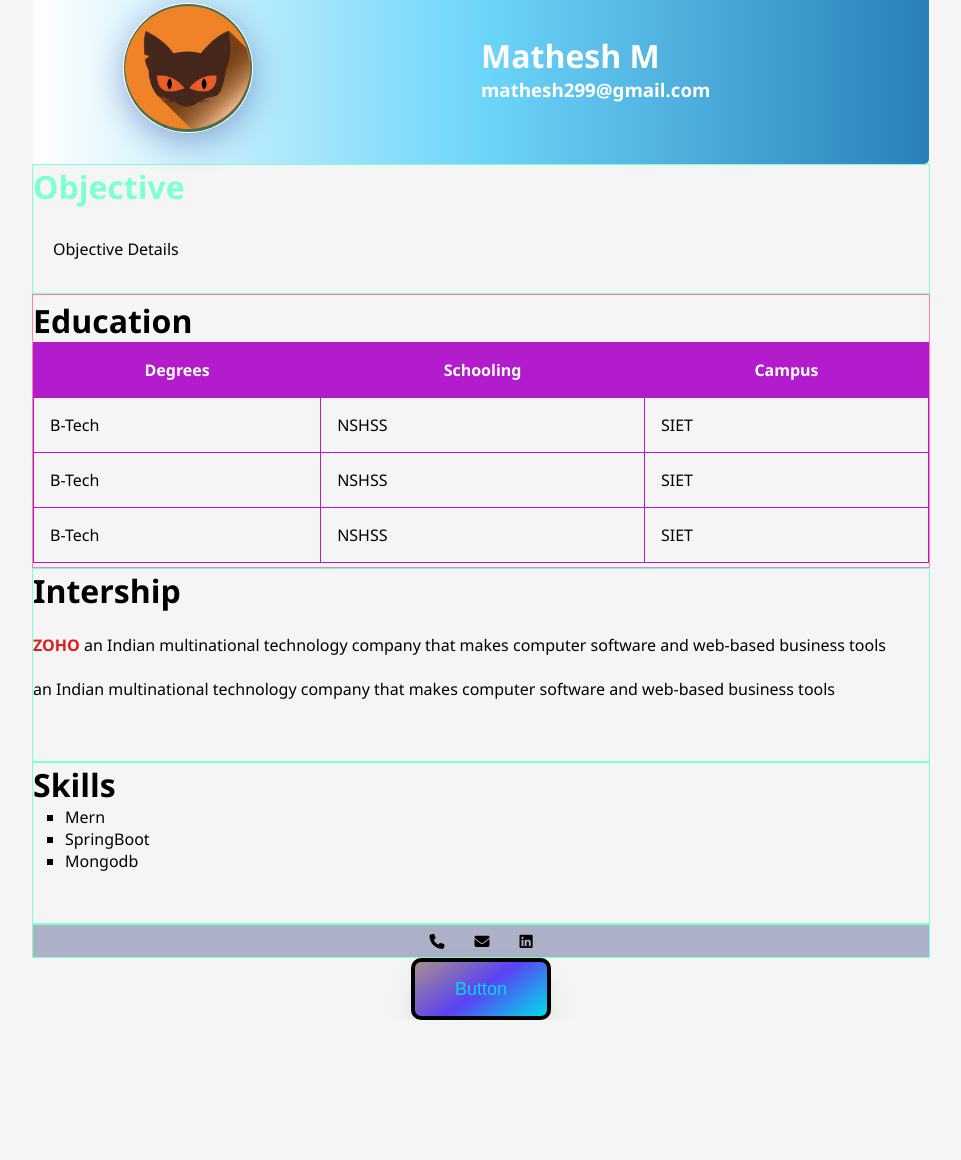
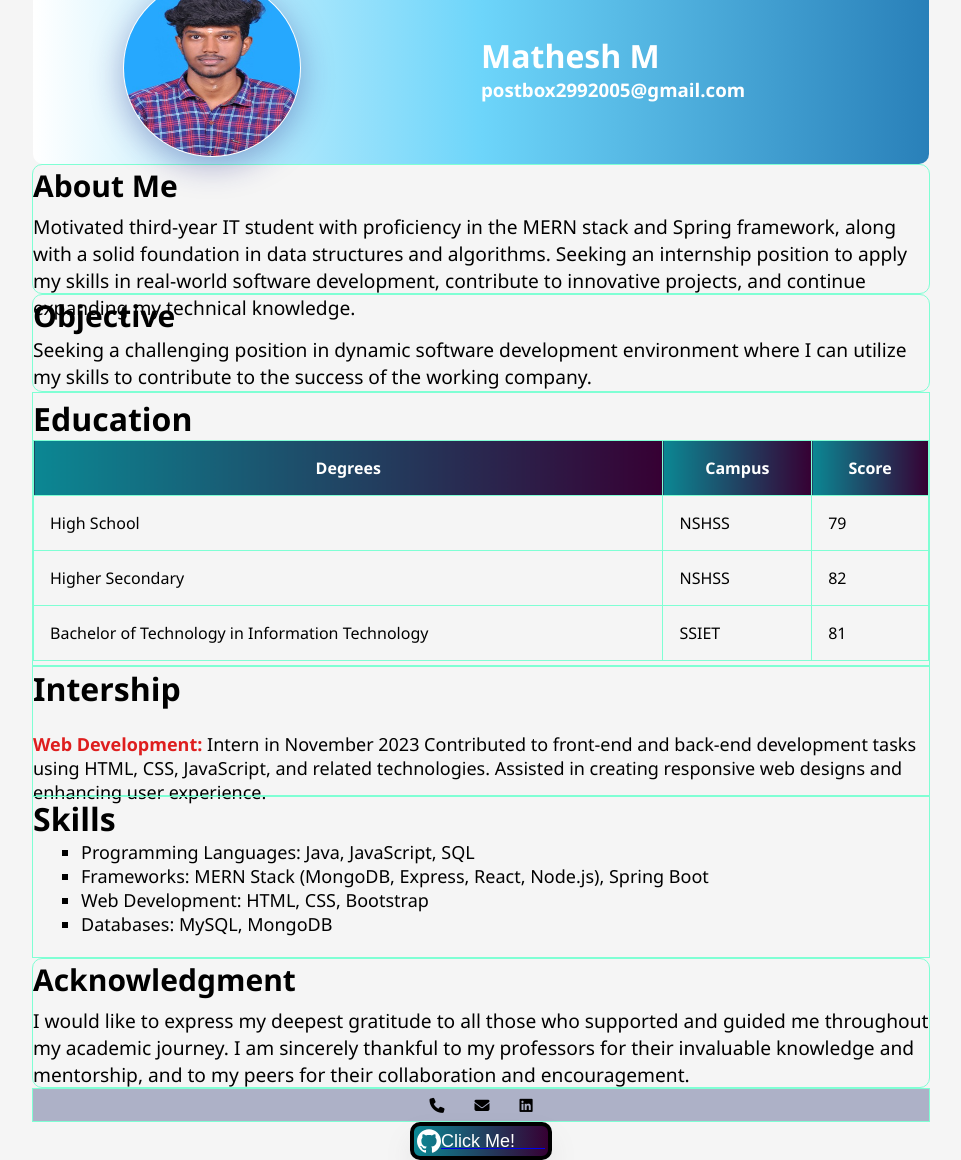
Before and after one commit to Mathesh-299/Website, a plain HTML site: page index.html in a window 1280 px wide. Shown: the part 28-1188 px from the top of the page, without its empty margins (159-1120 px from the left). Before the commit the page ends 1048 px from the top, so only its background shows below. Drawn offline with Linux system fonts and the light colour scheme.

Commit message:
update all

```diff
--- a/index.html
+++ b/index.html
@@ -22,7 +22,6 @@
             font-family:'Segoe UI', Tahoma, Geneva, Verdana, sans-serif;
             display: flex;
             flex-direction: column;
-
             justify-content: center;
             align-items: center;
             overflow-x: hidden;
@@ -43,7 +42,8 @@
             flex-direction: row;
             justify-content: center;
             align-items: center;
-            border-radius: 5px;
+            /* border-radius: 5px; */
+            border-radius: 10px;
 
         }
 
@@ -69,8 +69,8 @@
 
 
         .profile-img {
-            height: 8rem;
-            width: 8rem;
+            height: 11rem;
+            width: 11rem;
             border-radius: 100px;
             background: rgba( 255, 255, 255, 1 );
 box-shadow: 0 8px 32px 0 rgba( 31, 38, 135, 0.37 );
@@ -91,6 +91,31 @@ border: 1px solid rgba( 255, 255, 255, 0.18 );
             justify-content: start;
             align-items: start;
 
+            border-radius: 10px;
+            /* padding: 10px; */
+        }
+        .section10 {
+            width: 70%;
+            height: 6rem;
+            /* background-color: aquamarine; */
+            border: 1px solid aquamarine;
+            display: flex;
+            flex-direction: column;
+            justify-content: start;
+            align-items: start;
+border-radius: 10px;
+            /* padding: 10px; */
+        }
+        .section11 {
+            width: 70%;
+            height: 8rem;
+            /* background-color: aquamarine; */
+            border: 1px solid aquamarine;
+            display: flex;
+            flex-direction: column;
+            justify-content: start;
+            align-items: start;
+border-radius: 10px;
             /* padding: 10px; */
         }
 
@@ -100,7 +125,7 @@ border: 1px solid rgba( 255, 255, 255, 0.18 );
             height: 70%;
             height: 17rem;
             /* background-color: aquamarine; */
-            border: 1px solid rgb(255, 127, 178);
+            border: 1px solid aquamarine;
             display: flex;
             flex-direction: column;
             justify-content: center;
@@ -111,7 +136,7 @@ border: 1px solid rgba( 255, 255, 255, 0.18 );
 
         .section4 {
             width: 70%;
-            height: 12rem;
+            height: 8rem;
             background-color: #f5f5f5;
             border: 1px solid aquamarine;
             display: flex;
@@ -123,9 +148,10 @@ border: 1px solid rgba( 255, 255, 255, 0.18 );
 
 
         .section-title {
-            height: 40%;
-            color: aquamarine;
-            font-weight:bolder;
+            height: 20%;
+            color: rgb(0, 0, 0);
+            /* font-weight:; */
+            font-size: 30px;
 
         }
 
@@ -141,7 +167,10 @@ border: 1px solid rgba( 255, 255, 255, 0.18 );
         border-collapse: collapse;
         }
         th {
-            background-color: rgb(178, 28, 205);
+            background: #360033;  /* fallback for old browsers */
+background: -webkit-linear-gradient(to right, #0b8793, #360033);  /* Chrome 10-25, Safari 5.1-6 */
+background: linear-gradient(to right, #0b8793, #360033); /* W3C, IE 10+/ Edge, Firefox 16+, Chrome 26+, Opera 12+, Safari 7+ */
+
             color: #fff;
             /* border-collapse: collapse; */
         }
@@ -149,7 +178,7 @@ border: 1px solid rgba( 255, 255, 255, 0.18 );
         th,
         td {
             padding: 1rem;
-            border: 1px solid rgb(178, 28, 205);
+            border: 1px solid aquamarine;
         }
 
 
@@ -178,8 +207,8 @@ border: 1px solid rgba( 255, 255, 255, 0.18 );
 
         li {
             list-style: square;
-            margin-left: 2rem;
-
+            margin-left: 3rem;
+font-size: 18px;
         }
 
         /* h1{
@@ -234,7 +263,9 @@ border: 1px solid rgba( 255, 255, 255, 0.18 );
         /* From Uiverse.io by Codecite */
         button {
   align-items: center;
-  background-image: linear-gradient(144deg, #a78e8e, #5b42f3 50%, #00ddeb);
+  background: #360033;  /* fallback for old browsers */
+background: -webkit-linear-gradient(to right, #0b8793, #360033);  /* Chrome 10-25, Safari 5.1-6 */
+background: linear-gradient(to right, #0b8793, #360033);
   border:4px solid black;
   border-radius: 10px;
   box-shadow: rgba(120, 117, 122, 0.2) 0 15px 30px -5px;
@@ -293,14 +324,20 @@ button:active {
 											  rgba(0, 0, 0, 1) 75%,
 											  transparent)
 }
-
+.page{
+    font-size: larger;
+}
+.page1{
+    font-size: large;
+    /* margin: 20px; */
+}
     </style>
 </head>
 
 <body>
     <div class="section1">
         <div class="profile-img-section">
-            <img src="./assets/img/cat.jpg" alt="error" class="profile-img">
+            <img src="./assets/img/mine.jpg" alt="error" class="profile-img">
 
         </div>
         <div class="profile-data">
@@ -308,17 +345,26 @@ button:active {
                 Mathesh M
             </h1>
             <h3>
-                mathesh299@gmail.com
+                postbox2992005@gmail.com
             </h3>
         </div>
     </div>
     <div class="section2">
         <h1 class="section-title">
+            About Me
+        </h1>
+        <br>
+        <p class="page">
+            Motivated third-year IT student with proficiency in the MERN stack and Spring framework, along with a solid foundation in data structures and algorithms. Seeking an internship position to apply my skills in real-world software development, contribute to innovative projects, and continue expanding my technical knowledge.
+        </p>
+    </div>
+    <div class="section10">
+        <h1 class="section-title">
             Objective
         </h1>
         <br>
-        <p style="margin-left:20px ;">
-            Objective Details
+        <p class="page">
+            Seeking a challenging position in dynamic software development environment where I can utilize my skills to contribute to the success of the working company.
         </p>
     </div>
     <div class="section3">
@@ -328,25 +374,25 @@ button:active {
         <table class="ed-teble">
             <tr>
                 <th>Degrees</th>
-                <th>Schooling</th>
                 <th>Campus</th>
+                <th>Score</th>
             </tr>
             <tr>
-                <td>B-Tech</td>
+                <td>High School</td>
                 <td>NSHSS</td>
-                <td>SIET</td>
+                <td>79</td>
             </tr>
 
             <tr>
-                <td>B-Tech</td>
+                <td>Higher Secondary</td>
                 <td>NSHSS</td>
-                <td>SIET</td>
+                <td>82</td>
             </tr>
 
             <tr>
-                <td>B-Tech</td>
-                <td>NSHSS</td>
-                <td>SIET</td>
+                <td>Bachelor of Technology in Information Technology</td>
+                <td>SSIET</td>
+                <td>81</td>
             </tr>
 
         </table>
@@ -354,14 +400,9 @@ button:active {
     <div class="section4">
         <h1>Intership</h1>
         <br>
-        <p>
-            <span class="companies">ZOHO</span> an Indian multinational technology company that makes computer software
-            and web-based business tools
-        </p>
-        <br>
-        <p>
-            <span class="companies"></span> an Indian multinational technology company that makes computer software
-            and web-based business tools
+        <p class="page1">
+          <span class="companies">
+        Web Development:</span> Intern in November 2023 Contributed to front-end and back-end development tasks using HTML, CSS, JavaScript, and related technologies. Assisted in creating responsive web designs and enhancing user experience.
         </p>
 
         <!-- </p>
@@ -376,13 +417,23 @@ button:active {
             Skills
         </h1>
         <ul>
-            <li>Mern</li>
-            <li>SpringBoot</li>
-
-            <li>Mongodb</li>
+            <li>Programming Languages: Java, JavaScript, SQL</li>
+            <li>Frameworks: MERN Stack (MongoDB, Express, React, Node.js), Spring Boot</li>
+            <li>Web Development: HTML, CSS, Bootstrap</li>
+            <li>Databases: MySQL, MongoDB</li>
         </ul>
     </div>
 
+
+    <div class="section11">
+        <h1 class="section-title">
+        Acknowledgment
+        </h1>
+        <br>
+        <p class="page">
+            I would like to express my deepest gratitude to all those who supported and guided me throughout my academic journey. I am sincerely thankful to my professors for their invaluable knowledge and mentorship, and to my peers for their collaboration and encouragement.
+        </p>
+    </div>
     <div class="section6">
         <a href="tel:+91 7305294524">
             <i class="fa-solid fa-phone text-white"></i>
@@ -395,13 +446,16 @@ button:active {
             <i class="fa-brands fa-linkedin"></i>
         </a>
     </div>
-    <div>
-        <button>
-            <span class="text">Button</span>
-          </button>
 
+    <div >
+        <a href="https://github.com/Mathesh-299" target="_blank"><button>
+            <svg width="24" height="24" viewBox="0 0 24 24" fill="none" xmlns="http://www.w3.org/2000/svg">
+            <path d="M12 0.296997C5.37 0.296997 0 5.67 0 12.297C0 17.6 3.438 22.097 8.205 23.682C8.805 23.795 9.025 23.424 9.025 23.105C9.025 22.82 9.015 22.065 9.01 21.065C5.672 21.789 4.968 19.455 4.968 19.455C4.422 18.07 3.633 17.7 3.633 17.7C2.546 16.956 3.717 16.971 3.717 16.971C4.922 17.055 5.555 18.207 5.555 18.207C6.625 20.042 8.364 19.512 9.05 19.205C9.158 18.429 9.467 17.9 9.81 17.6C7.145 17.3 4.344 16.268 4.344 11.67C4.344 10.36 4.809 9.29 5.579 8.45C5.444 8.147 5.039 6.927 5.684 5.274C5.684 5.274 6.689 4.952 8.984 6.504C9.944 6.237 10.964 6.105 11.984 6.099C13.004 6.105 14.024 6.237 14.984 6.504C17.264 4.952 18.269 5.274 18.269 5.274C18.914 6.927 18.509 8.147 18.389 8.45C19.154 9.29 19.619 10.36 19.619 11.67C19.619 16.28 16.814 17.295 14.144 17.59C14.564 17.95 14.954 18.686 14.954 19.81C14.954 21.416 14.939 22.706 14.939 23.096C14.939 23.411 15.149 23.786 15.764 23.666C20.565 22.092 24 17.592 24 12.297C24 5.67 18.627 0.296997 12 0.296997Z" fill="white"></path>
+            </svg>
+            <p style="color: white;">Click Me!</p>
+          </button>
+</a>
     </div>
-
 
 </body>
 
--- /dev/null
+++ b/jsfile.js
@@ -0,0 +1,4 @@
+const f1=()=>{
+    console.log("hello")
+}
+f1()
```
Also changed, not shown: form.html (added, +119 -0 lines), assets/img/mine.jpg (added), 1 other file.
